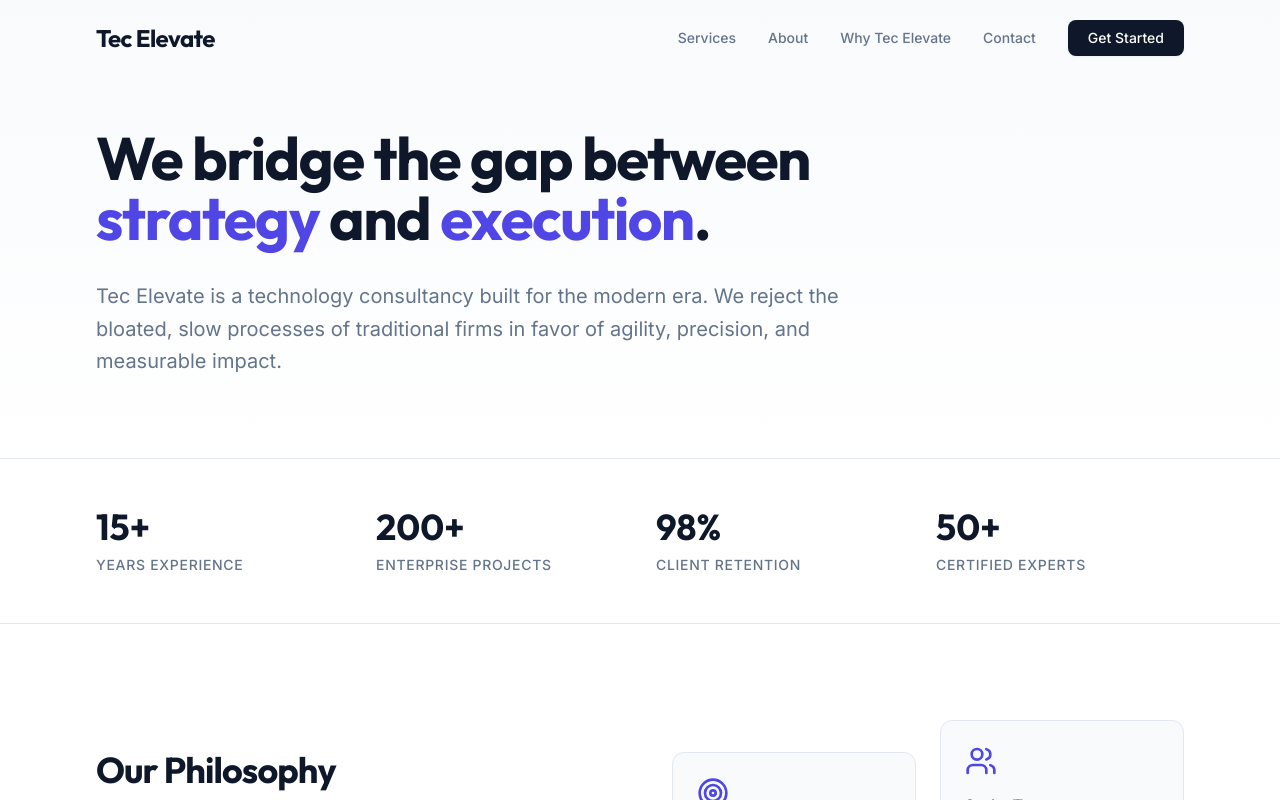
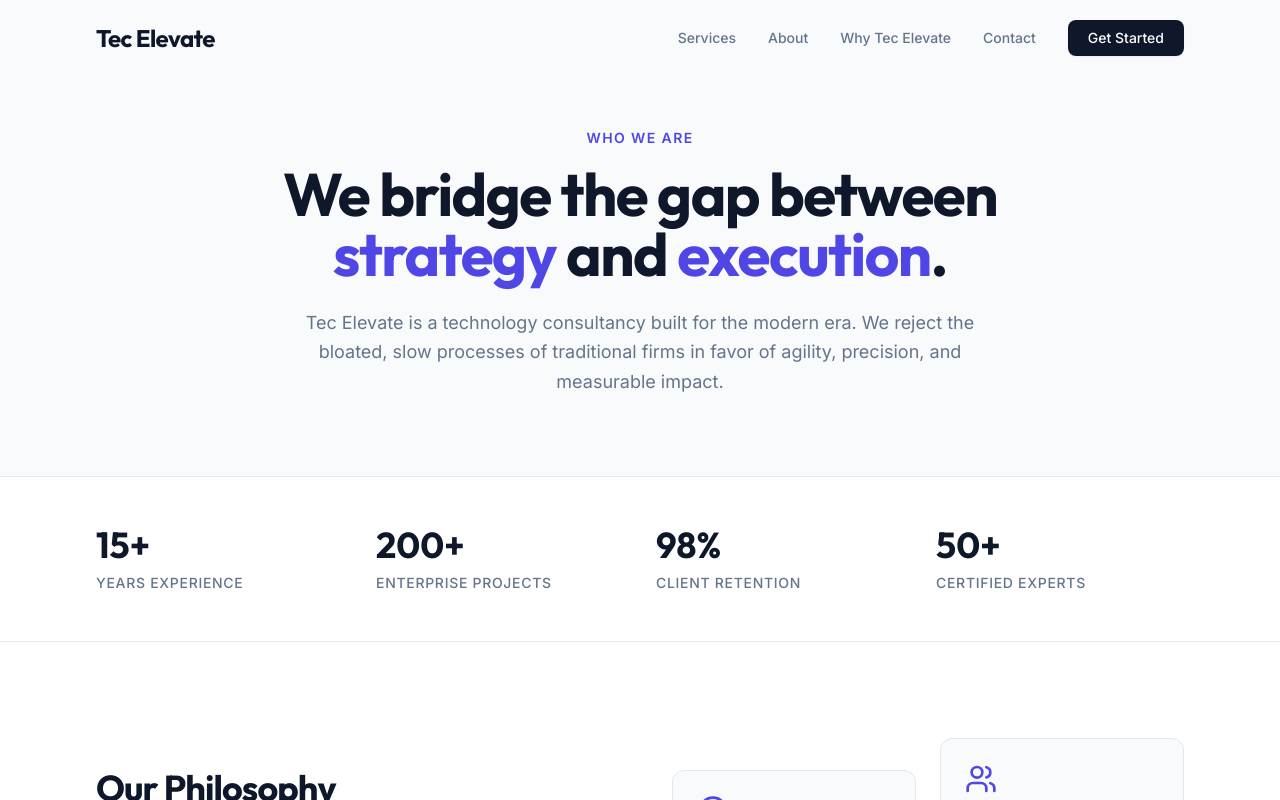
Before and after one commit to Vassista/tec-elevate-2, a React (Vite) app: page /about in a window 1280 px wide. Shown: the top 800 px of the page. Built offline with nearby package versions, Linux system fonts and the light colour scheme.

Commit message:
design 3

```diff
--- a/src/components/Header.tsx
+++ b/src/components/Header.tsx
@@ -39,7 +39,7 @@ export function Header() {
           {/* Logo */}
           <Link
             to="/"
-            className="text-2xl font-display font-bold text-primary tracking-tight"
+            className="text-2xl font-display font-bold text-primary tracking-tight transition-colors"
           >
             Tec Elevate
           </Link>
--- a/src/index.css
+++ b/src/index.css
@@ -10,7 +10,7 @@
   }
 
   h1, h2, h3, h4, h5, h6 {
-    @apply font-display tracking-tight text-text-main;
+    @apply font-display tracking-tight;
   }
 
   h1 {
--- a/src/pages/AboutPage.tsx
+++ b/src/pages/AboutPage.tsx
@@ -11,16 +11,16 @@ export function AboutPage() {
   return (
     <div className="bg-background">
       {/* Hero */}
-      <section className="pt-32 pb-20 border-b border-border bg-gradient-to-b from-surface-highlight to-background">
-        <div className="container-custom">
-          <div className="max-w-3xl">
-            <h1 className="text-4xl md:text-6xl font-display font-bold text-primary mb-8">
-              We bridge the gap between <span className="text-accent">strategy</span> and <span className="text-accent">execution</span>.
-            </h1>
-            <p className="text-xl text-text-muted leading-relaxed">
+      {/* Hero */}
+      <section className="pt-32 pb-20 bg-surface-highlight border-b border-border">
+        <div className="container-custom text-center">
+           <p className="text-sm font-semibold text-accent mb-4 tracking-widest uppercase">Who We Are</p>
+           <h1 className="text-4xl md:text-6xl font-display font-bold text-primary mb-6">
+            We bridge the gap between<br /><span className="text-accent">strategy</span> and <span className="text-accent">execution</span>.
+           </h1>
+           <p className="text-lg text-text-muted max-w-2xl mx-auto leading-relaxed">
               Tec Elevate is a technology consultancy built for the modern era. We reject the bloated, slow processes of traditional firms in favor of agility, precision, and measurable impact.
-            </p>
-          </div>
+           </p>
         </div>
       </section>
 
--- a/src/pages/ContactPage.tsx
+++ b/src/pages/ContactPage.tsx
@@ -26,10 +26,11 @@ export function ContactPage() {
     <div className="bg-background min-h-screen">
       <section className="pt-32 pb-20 bg-surface-highlight border-b border-border">
         <div className="container-custom text-center">
+          <p className="text-sm font-semibold text-accent mb-4 tracking-widest uppercase">Get in Touch</p>
           <h1 className="text-4xl md:text-6xl font-display font-bold text-primary mb-6">
             Let's build something <span className="text-accent">great</span>.
           </h1>
-          <p className="text-lg text-text-muted max-w-2xl mx-auto">
+          <p className="text-lg text-text-muted max-w-2xl mx-auto leading-relaxed">
             Ready to start your digital transformation journey? Our team is ready to help you navigate the complex technology landscape.
           </p>
         </div>
--- a/src/pages/ServicesPage.tsx
+++ b/src/pages/ServicesPage.tsx
@@ -55,13 +55,13 @@ export function ServicesPage() {
   return (
     <div className="bg-background min-h-screen">
       {/* Header */}
-      <section className="pt-32 pb-16 bg-surface-highlight border-b border-border">
+      <section className="pt-32 pb-20 bg-surface-highlight border-b border-border">
         <div className="container-custom text-center">
           <p className="text-sm font-semibold text-accent mb-4 tracking-widest uppercase">Our Capabilities</p>
-          <h1 className="text-4xl md:text-5xl font-display font-bold text-primary mb-6">
-            Technical Excellence for<br />Modern Enterprise
+          <h1 className="text-4xl md:text-6xl font-display font-bold text-primary mb-6">
+            Technical Excellence for<br /><span className="text-accent">Modern Enterprise</span>
           </h1>
-          <p className="text-lg text-text-muted max-w-2xl mx-auto">
+          <p className="text-lg text-text-muted max-w-2xl mx-auto leading-relaxed">
             We deliver end-to-end technology solutions, from strategic planning to implementation and ongoing optimization.
           </p>
         </div>
--- a/src/pages/WhyTecElevatePage.tsx
+++ b/src/pages/WhyTecElevatePage.tsx
@@ -3,13 +3,13 @@ import { BarChart, Check, Zap, Target } from 'lucide-react';
 export function WhyTecElevatePage() {
   return (
     <div className="bg-background">
-      <section className="pt-32 pb-20 bg-primary text-white">
+      <section className="pt-32 pb-20 bg-surface-highlight border-b border-border">
         <div className="container-custom text-center">
-          <p className="text-sm font-bold text-accent-light tracking-widest uppercase mb-4">Our Methodology</p>
-          <h1 className="text-4xl md:text-6xl font-display font-bold mb-8">
-            Why leading companies<br />choose Tec Elevate.
+          <p className="text-sm font-semibold text-accent mb-4 tracking-widest uppercase">Our Methodology</p>
+          <h1 className="text-4xl md:text-6xl font-display font-bold text-primary mb-6">
+            Why leading companies<br />choose <span className="text-accent">Tec Elevate</span>.
           </h1>
-          <p className="text-xl text-white/70 max-w-3xl mx-auto leading-relaxed">
+          <p className="text-lg text-text-muted max-w-2xl mx-auto leading-relaxed">
             We don't just deliver code; we deliver certainty. Our proven methodology ensures that every project is delivered on time, on budget, and on spec.
           </p>
         </div>
```
